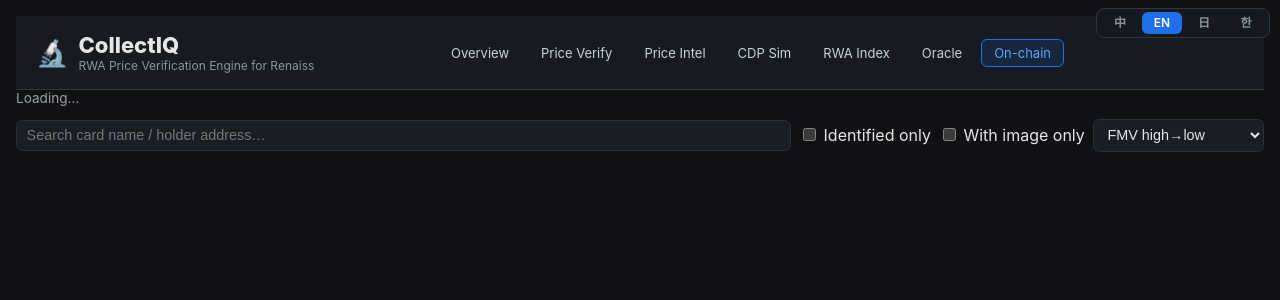
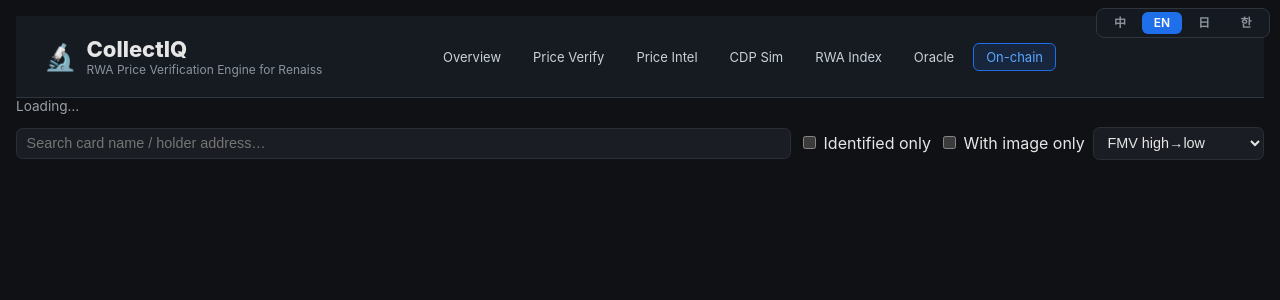
Before and after one commit to sanjassan/CollectIQ, a Flask app: page /holdings in a window 1280 px wide. Shown: the top 300 px of the page. Run offline with Flask 3, Linux system fonts and the light colour scheme; data that the repository does not hold is empty.

Commit message:
ui: unify top nav bar sizing across pages to match home
CDP, RWA Index and Holdings used a tighter 16px/20px header
padding, making the top bar shorter than every other page. Align
them to the canonical 20px/28px so the nav bar is consistent.

Co-Authored-By: Claude Opus 4.7 <noreply@anthropic.com>

```diff
--- a/templates/cdp.html
+++ b/templates/cdp.html
@@ -81,7 +81,7 @@ a{color:var(--blue);text-decoration:none}
 </style>
 </head>
 <body>
-  <div style="padding:16px 20px;background:#161b22;border-bottom:1px solid #30363d;display:flex;align-items:center;gap:16px;flex-wrap:wrap;">
+  <div style="padding:20px 28px;background:#161b22;border-bottom:1px solid #30363d;display:flex;align-items:center;gap:16px;flex-wrap:wrap;">
     <a href="/" style="display:flex;align-items:center;gap:10px;text-decoration:none;color:inherit;" title="Home">
       <span style="font-size:26px;">🔬</span>
       <div><h1 style="margin:0;font-size:22px;font-weight:800;">CollectIQ</h1><div style="color:#8b949e;font-size:12px;">RWA Price Verification Engine for Renaiss</div></div>
--- a/templates/holdings.html
+++ b/templates/holdings.html
@@ -33,7 +33,7 @@
 </style>
 </head>
 <body>
-  <div style="padding:16px 20px;background:#161b22;border-bottom:1px solid #30363d;display:flex;align-items:center;gap:16px;flex-wrap:wrap;">
+  <div style="padding:20px 28px;background:#161b22;border-bottom:1px solid #30363d;display:flex;align-items:center;gap:16px;flex-wrap:wrap;">
     <a href="/" style="display:flex;align-items:center;gap:10px;text-decoration:none;color:inherit;" title="Home">
       <span style="font-size:26px;">🔬</span>
       <div><h1 style="margin:0;font-size:22px;font-weight:800;">CollectIQ</h1><div style="color:#8b949e;font-size:12px;">RWA Price Verification Engine for Renaiss</div></div>
--- a/templates/rwa_index.html
+++ b/templates/rwa_index.html
@@ -62,7 +62,7 @@ a{color:var(--blue);text-decoration:none}
 </style>
 </head>
 <body>
-  <div style="padding:16px 20px;background:#161b22;border-bottom:1px solid #30363d;display:flex;align-items:center;gap:16px;flex-wrap:wrap;">
+  <div style="padding:20px 28px;background:#161b22;border-bottom:1px solid #30363d;display:flex;align-items:center;gap:16px;flex-wrap:wrap;">
     <a href="/" style="display:flex;align-items:center;gap:10px;text-decoration:none;color:inherit;" title="Home">
       <span style="font-size:26px;">🔬</span>
       <div><h1 style="margin:0;font-size:22px;font-weight:800;">CollectIQ</h1><div style="color:#8b949e;font-size:12px;">RWA Price Verification Engine for Renaiss</div></div>
```
